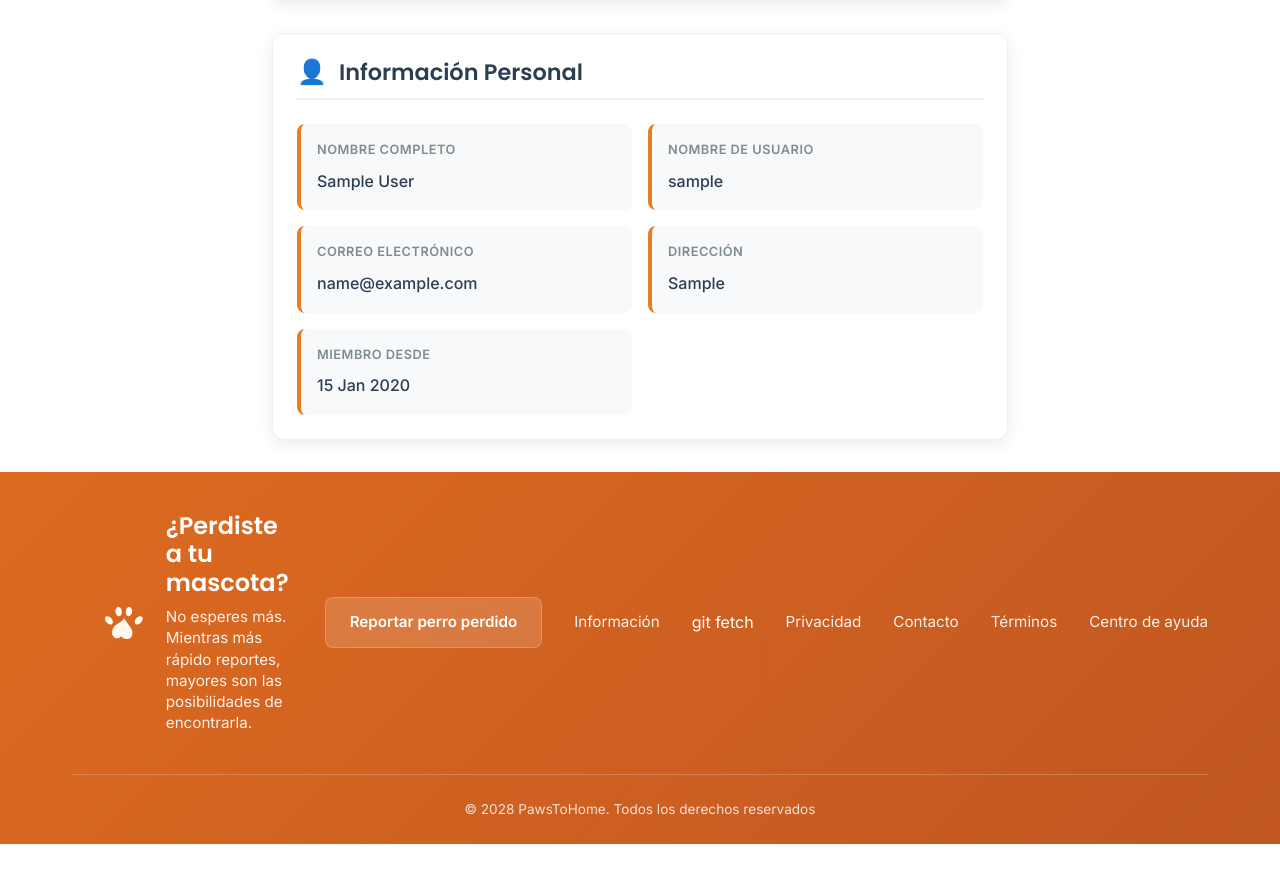
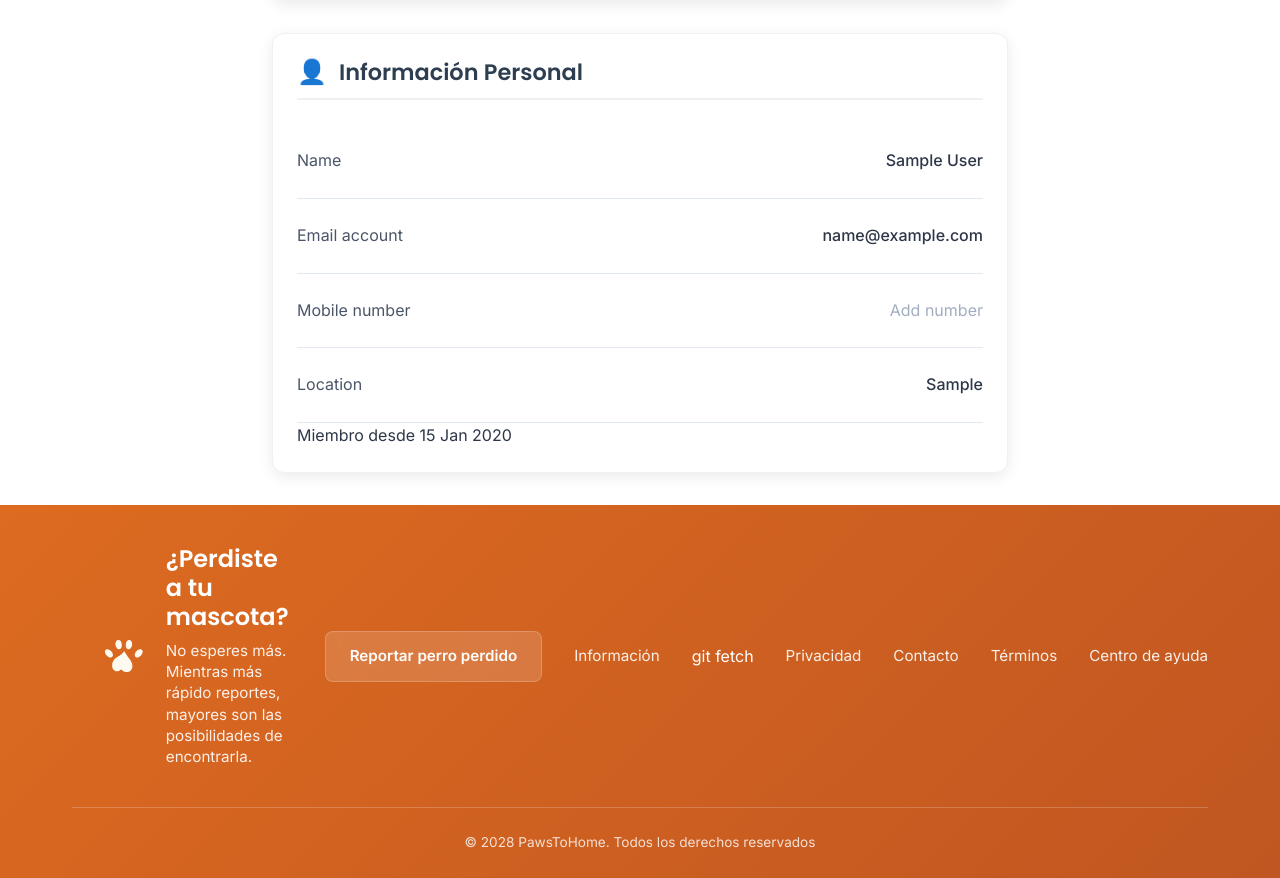
Before and after one commit to JesusEmilianoCloud/pawstohome, a Django app: page /profile/1/ in a window 1280 px wide. Shown: the part 493-1371 px from the top of the page. Before the commit the page ends 1337 px from the top, so only its background shows below. Run offline with Django 5.2, Linux system fonts and the light colour scheme; tables that the repository leaves empty hold one stand-in row (values such as "Sample post"); grey boxes marked "Sample" are stand-in pictures; parts of the project's set-up code (start-up, migrations or seed data) failed here and were passed over.

Commit message:
Refactor profile detail layout

```diff
--- a/ProfileService/templates/ProfileService/profile_detail.html
+++ b/ProfileService/templates/ProfileService/profile_detail.html
@@ -66,35 +66,38 @@
                 Información Personal
             </h2>
 
-            <div class="info-grid">
-                <div class="info-item">
-                    <label>Nombre Completo</label>
-                    <span>{{ profile_user.first_name }} {{ profile_user.last_name }}</span>
+            <div class="info-list">
+                <div class="info-row">
+                    <label class="info-label">Name</label>
+                    <span class="info-value">{{ profile_user.first_name }} {{ profile_user.last_name }}</span>
                 </div>
 
-                <div class="info-item">
-                    <label>Nombre de Usuario</label>
-                    <span>{{ profile_user.username }}</span>
+                <div class="info-row">
+                    <label class="info-label">Email account</label>
+                    <span class="info-value">{{ profile_user.email|default:"No email provided" }}</span>
                 </div>
 
-                {% if user == profile_user or profile_user.email %}
-                <div class="info-item">
-                    <label>Correo Electrónico</label>
-                    <span>{{ profile_user.email }}</span>
+                {% if user == profile_user and profile_user.phone_number %}
+                <div class="info-row">
+                    <label class="info-label">Mobile number</label>
+                    <span class="info-value">{{ profile_user.phone_number }}</span>
                 </div>
-                {% endif %}
-
-                {% if user == profile_user and profile_user.phone_number %}
-                <div class="info-item">
-                    <label>Teléfono</label>
-                    <span>{{ profile_user.phone_number }}</span>
+                {% else %}
+                <div class="info-row">
+                    <label class="info-label">Mobile number</label>
+                    <span class="info-value info-placeholder">Add number</span>
                 </div>
                 {% endif %}
 
                 {% if configuracion and configuracion.tiene_direccion %}
-                <div class="info-item">
-                    <label>Dirección</label>
-                    <span class="address-text">{{ configuracion.direccion }}</span>
+                <div class="info-row">
+                    <label class="info-label">Location</label>
+                    <span class="info-value">{{ configuracion.direccion }}</span>
+                </div>
+                {% else %}
+                <div class="info-row">
+                    <label class="info-label">Location</label>
+                    <span class="info-value info-placeholder">Add location</span>
                 </div>
                 {% endif %}
 
--- a/static/css/profile_detail.css
+++ b/static/css/profile_detail.css
@@ -239,35 +239,42 @@
     margin-right: 0.75rem;
 }
 
-/* Info Grid */
-.info-grid {
-    display: grid;
-    grid-template-columns: repeat(auto-fit, minmax(250px, 1fr));
-    gap: 1rem;
+/* Info List */
+.info-list {
+    display: flex;
+    flex-direction: column;
+    gap: 0;
 }
 
-.info-item {
-    padding: 1rem;
-    background: #f8f9fa;
-    border-radius: 8px;
-    border-left: 4px solid #e67e22;
+.info-row {
+    display: flex;
+    justify-content: space-between;
+    align-items: center;
+    padding: 1.5rem 0;
+    border-bottom: 1px solid #e2e8f0;
 }
 
-.info-item label {
-    display: block;
-    font-weight: 600;
-    color: #7f8c8d;
-    font-size: 0.8rem;
-    text-transform: uppercase;
-    letter-spacing: 0.5px;
-    margin-bottom: 0.5rem;
+.info-row:last-child {
+    border-bottom: none;
 }
 
-.info-item span {
-    display: block;
+.info-label {
     font-size: 1rem;
-    color: #2c3e50;
+    color: #4a5568;
+    font-weight: 400;
+    margin: 0;
+}
+
+.info-value {
+    font-size: 1rem;
+    color: #2d3748;
     font-weight: 500;
+    text-align: right;
+}
+
+.info-placeholder {
+    color: #a0aec0;
+    font-weight: 400;
 }
 
 /* Config Grid */
@@ -501,7 +508,17 @@
         font-size: 1.5rem;
     }
 
-    .info-grid,
+    .info-row {
+        flex-direction: column;
+        align-items: flex-start;
+        gap: 0.5rem;
+        padding: 1rem 0;
+    }
+
+    .info-value {
+        text-align: left;
+    }
+
     .config-grid {
         grid-template-columns: 1fr;
     }
```
